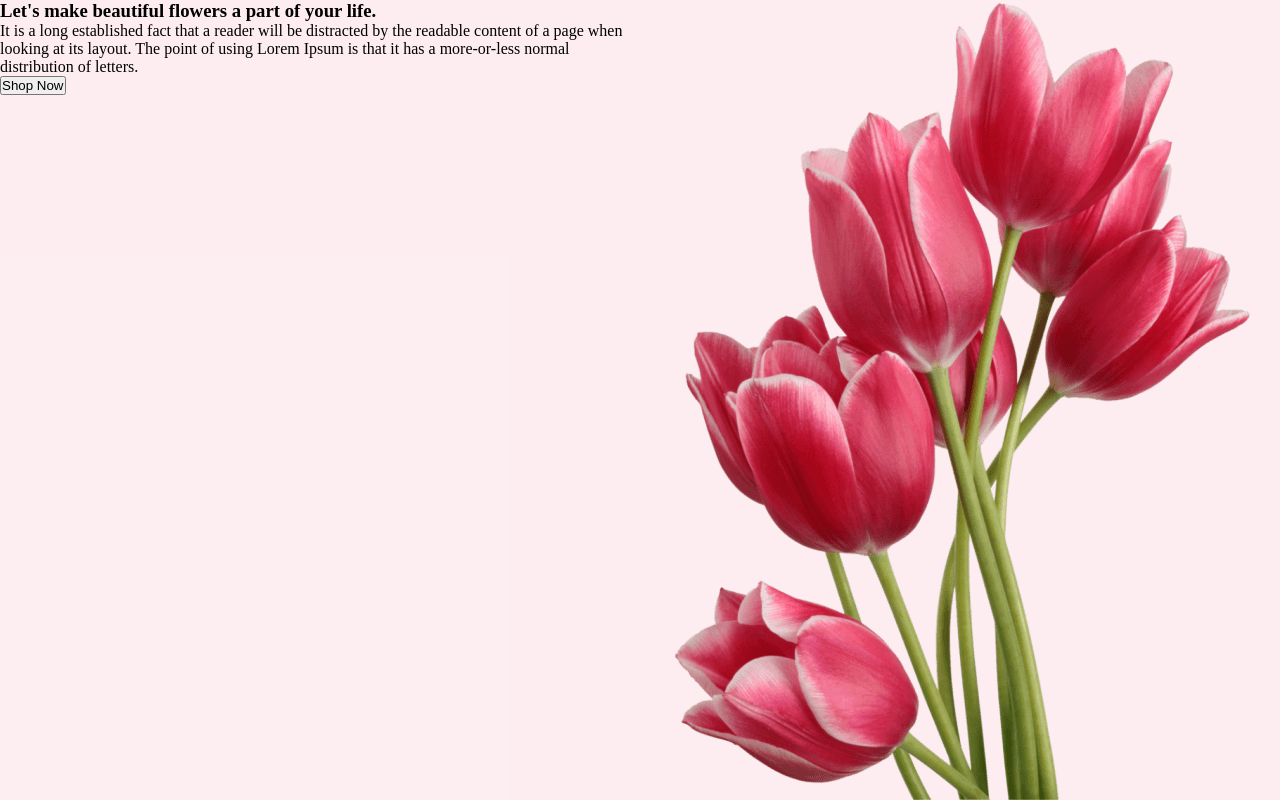
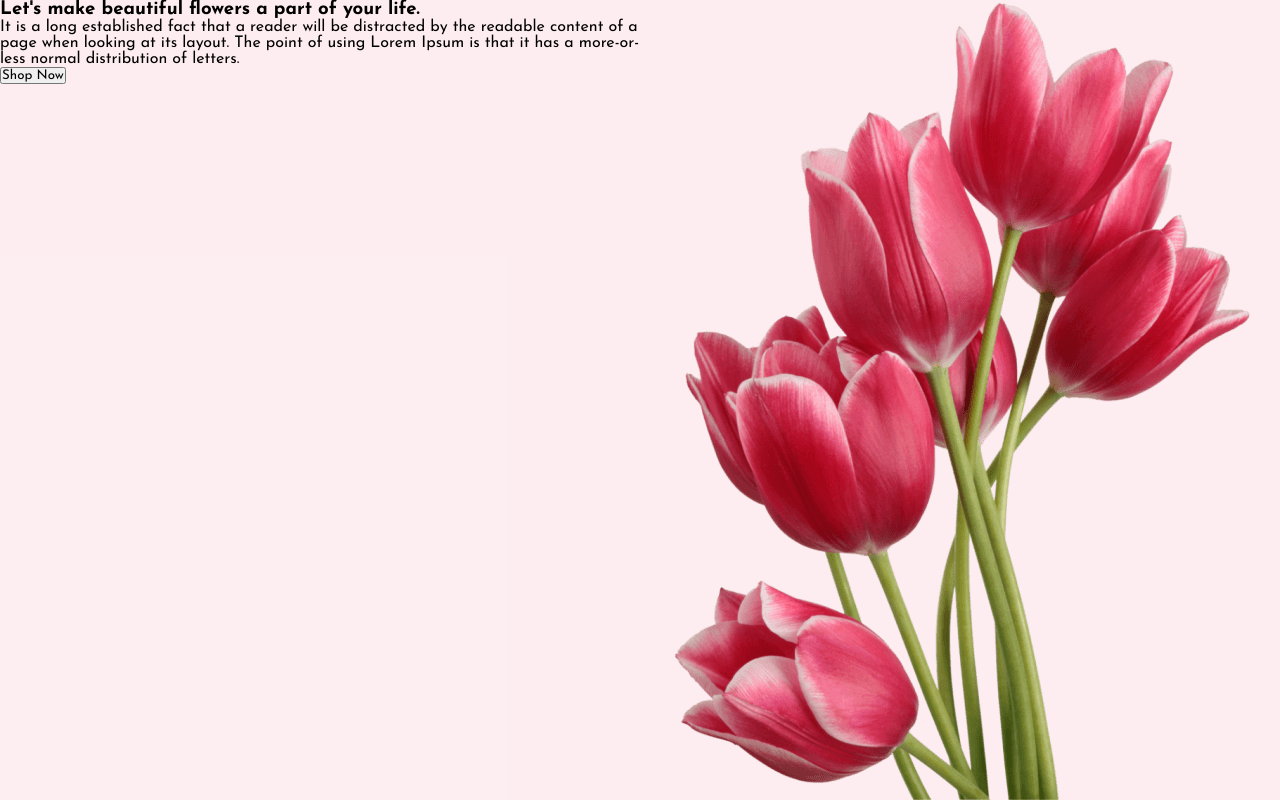
Before and after one commit to mhemonbzs/flower-shop-assignment, a plain HTML site: page index.html in a window 1280 px wide. Drawn offline with Linux system fonts and the light colour scheme.

Commit message:
font added

```diff
--- a/index.html
+++ b/index.html
@@ -9,6 +9,10 @@
     <link rel="stylesheet" href="style.css">
 
     <link rel="shortcut icon" href="Flower Asset/favicon flower.png" type="image/x-icon">
+
+    <link rel="preconnect" href="https://fonts.googleapis.com">
+    <link rel="preconnect" href="https://fonts.gstatic.com" crossorigin>
+    <link href="https://fonts.googleapis.com/css2?family=Josefin+Sans:ital,wght@0,400;0,700;1,400;1,700&display=swap" rel="stylesheet">
 
 
 </head>
--- a/style.css
+++ b/style.css
@@ -1,6 +1,7 @@
 *{
     margin: 0;
     padding: 0;
+    font-family: 'Josefin Sans', sans-serif;
 }
 
 .home{
```
